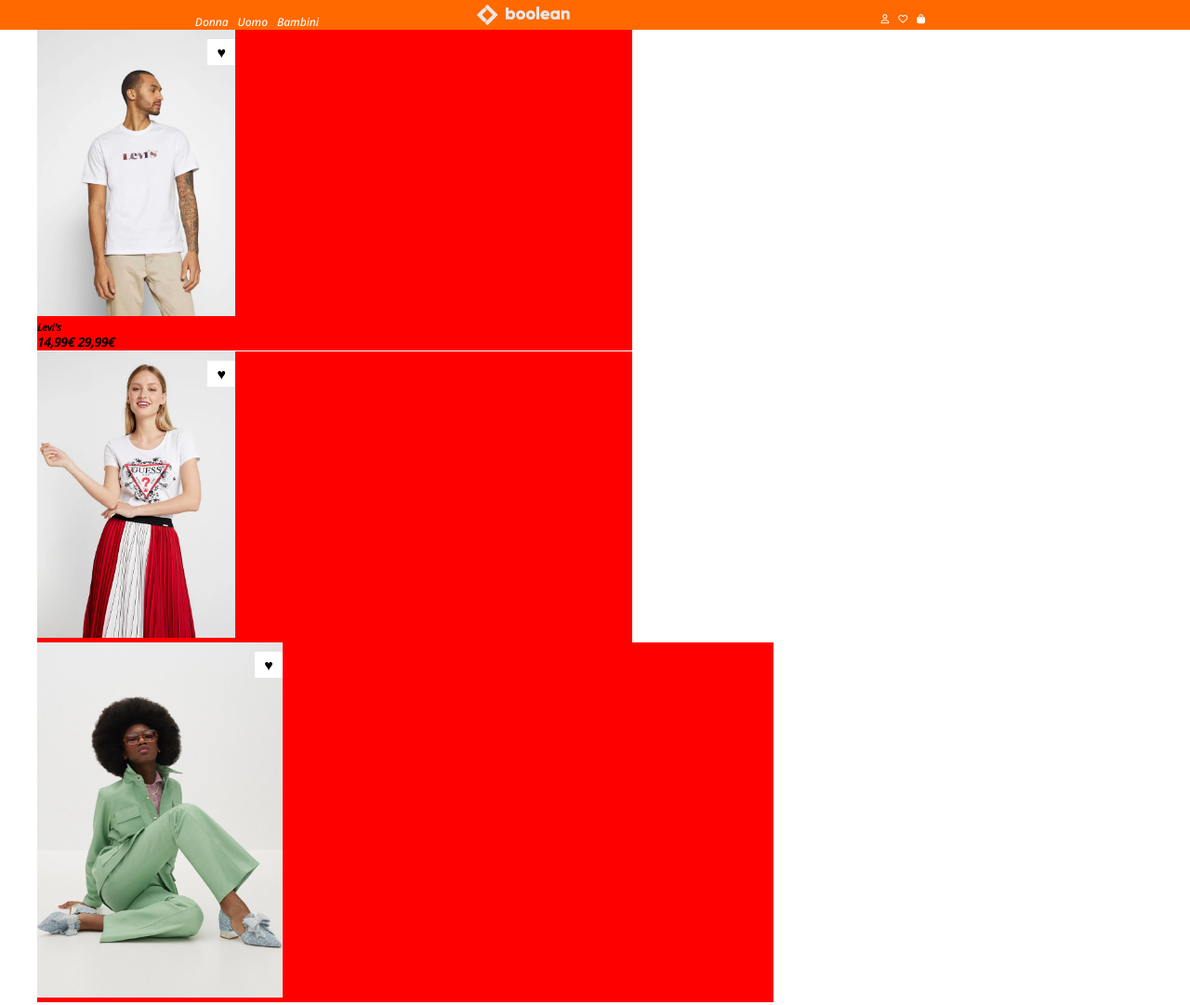
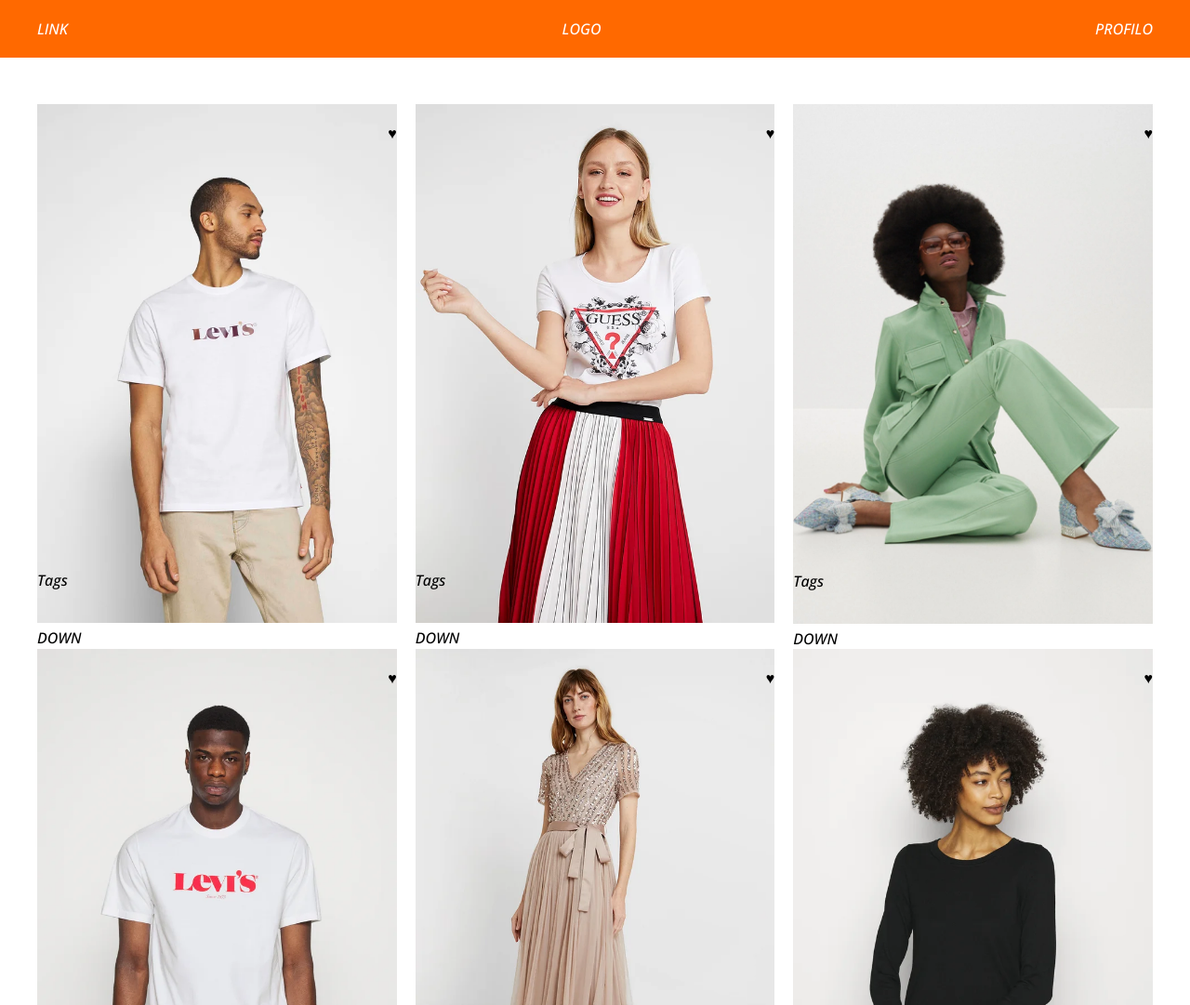
Before and after one commit to SimonaCaruso87/html-css-boolando, a plain HTML site: page index.html in a window 1280 px wide. Shown: the top 1081 px of the page at 93% size. Drawn offline with nearby package versions, Linux system fonts and the light colour scheme.

Commit message:
Modifiche Colonne completata

```diff
--- a/css/style.css
+++ b/css/style.css
@@ -24,138 +24,96 @@
      DEBUG
 */
 
+/* .debug .col-1-3{
+    background-color: lightcoral;
+    text-align: center;
+    padding: 0PX 10px;
+    border:2px dashed lightblue;
+} */
 
-/* header .debug{ */
-    /* border:2px dashed black; */
+
+/* .debug .product-card .card-up{ */
+    /* height: 300px; */
 /* } */
-/*  */
-/* header .nav-small .debug{ */
-    /* border:2px dashed black; */
-/*   */
-/* } */
-/*  */
-/* header .nav-big .debug{ */
-    /* border:2px dashed black; */
-/* } */
-
-.debug .my-row{
-    background-color: red;
-}
+/* /* */
 
 /*
     HEADER
 */
 
-.container-logo{
-     width: 100%;
-     padding-top: 5px;
-     background-color: #FF6900;
+header{
+    background-color: #FF6900;
+    color: white;
 }
-
-.nav-small{
-    color: white;
-    flex-grow: 1;
+ .menu{
     display: flex;
-    justify-content: flex-end;
-}
-
-.nav-cont li{
-    padding: 0 5px;
-    margin-top:10px;
-    font-size: 12px;
-
-}
-
-.nav-small > i {
-    font-size: 10px;
-    padding: 0 5px;
-    margin-top: 10px;
-}
-
-.nav-big{
-   flex-grow: 2;
-   text-align: center;
-   background-size: cover;
-}
-
-header div img{
-    width: 100px;
-}
-
-ul{
-    list-style-type: none;
-}
-
-.nav-cont{
-    display:flex;
-    justify-content:space-between;
-    width: 80%
-}
-
-.boolean-logo{
-    background-size: contain;
-}
-
-
-.nav-small:first-child{
-    text-align: left;
-}
+    justify-content: space-between;
+    padding: 20px 0;
+ }
 
 /*
      MAIN
 */
 
 .my-row{
-    display: flex;
-    flex-direction: row;
-    display: inline-block;
+    display:flex;
+    flex-wrap:wrap;
+    /* Quando ho aggiunto margin a col-1-3 l'immagine  */
+    /* è andata a capo , perchè lo spazio nel  */
+    /* contenitore non era più sufficente */
+    /* sono quindi stata costretta ad aggiungere un -20px */
+    /* alla width di col-1-3(che sarebbe il margin 10 a left  */
+    /* e margin 10 a right) */
+    /* per strecciare l'immagine do queste due prop. */
+    margin-left: -10px;
+    margin-right: -10px;
 }
 
 .col-1-3{
-    width: calc(100% / 3);
+    width: calc((100% / 3) - 20px);
+    margin: 0px 10px;
 }
-.outfit{
+
+main{
+    padding: 50px 0px;
+}
+
+/* STO RIDIMENSIONANDO L'IMG PERCHè E' TROPPO
+GRANDE , CON PROPRIETà WIDTH 100% E SBORDERà LO STESSO
+SOTTO PERCHè ABBIAMO DATO UN ALTEZZA FISSA A CARD-UP
+.debug .product-card .card-up{
+height: 300px;*/
+main .product-card .card-up img{
     width: 100%;
 }
 
-.outfit2{
-    width: 100%;
-}
-
-
-.product-container:not(.outfit){
+main .product-card .card-up{
     position: relative;
 }
 
-.outfit2{
-    display: none;
+main .product-card .card-up .wishlist{
+    position: absolute;
+    top: 20px;
+    right: 0px;
 }
 
-.product-container:hover .outfit2{
-    display:block;
+main .product-card .card-up .tags{
+    position: absolute;
+    bottom:40px;
+    left:0px;
 }
 
-.product-container:hover img:not(.outfit2){
-    display:none;
-}
+/*
+ FOOTER
+ */
 
-.hearth{
-    text-align: center;
-    background-color: white;
-    color:black;
-    padding: 3px;
-    position:absolute;
-    width: 30px;
-    right: 0;
-    top: 10px;
-}
+ footer{
+    background-color: black;
+    color: white;
+ }
 
-/* Quando vado in Hover sulla classe hearth
-figlia di production-container me lo fai vedere rosso */
-.product-container:hover .hearth{
-    color:red;
-}
-
-.name-product{
-
-}
+ footer .info{
+    display: flex;
+    justify-content: space-between;
+    padding: 20px 0px;
+ }
--- a/index.html
+++ b/index.html
@@ -15,25 +15,21 @@
         <link rel="stylesheet" href="css/style.css">
         <link rel="stylesheet" href="https://cdnjs.cloudflare.com/ajax/libs/font-awesome/6.4.0/css/all.min.css" integrity="sha512-iecdLmaskl7CVkqkXNQ/ZH/XLlvWZOJyj7Yy7tcenmpD1ypASozpmT/E0iPtmFIB46ZmdtAc9eNBvH0H/ZpiBw==" crossorigin="anonymous" referrerpolicy="no-referrer" />
     </head>
-<body>
+<body class="debug">
 
     <!-- Header -->
            <Header>
-                <div class="container-logo">
-                    <div class="container debug">
-                        <div class="nav-cont">
-                               <ul class="nav-small debug">
-                                   <li>Donna</li>
-                                   <li>Uomo</li>
-                                   <li>Bambini</li>
-                               </ul>
-                               <div class="nav-big debug"><img class="boolean-logo" src="img/boolean-logo.png"></div>
-                               <div class="nav-small debug">
-                                   <i class="fa-regular fa-user"></i>
-                                   <i class="fa-regular fa-heart"></i>
-                                   <i class="fa-solid fa-bag-shopping"></i>
+                <div class="container">
+                    <div class="menu">
+                        <nav>
+                            LINK
+                        </nav>
+                        <div>
+                            LOGO
                         </div>
-                        </div>
+                        <nav>
+                            PROFILO
+                        </nav>
                     </div>
                 </div>
            </Header>
@@ -41,71 +37,91 @@
 
 
     <!-- Main -->
-          <Main class="debug">
-
+        <Main>
             <div class="container">
-
                 <div class="my-row">
-
                     <div class="col-1-3">
-
-                            <div class="product-container">
-
-                                <img class="outfit" src="img/1.webp">
-                                <img class="outfit2" src="img/1b.webp">
-
-                                <div class="hearth">&hearts;</div>
-
+                    <!-- Contenitore principale -->
+                    <div class="product-card">
+                        <div class="card-up">
+                            <img src="img/1.webp" alt="Man">
+                            <div class="wishlist">&hearts;</div>
+                            <div class="tags">Tags</div>
                         </div>
-                            <div class="name-product">
-                                 <h6>Levi's</h6>
-                                 <h3></3>
-                                 <h5>14,99€ 29,99€</h5>
+                        <div class="card-down">DOWN</div>
                     </div>
                 </div>
+                <div class="col-1-3">
+                    <!-- Contenitore principale -->
+                    <div class="product-card">
+                        <div class="card-up">
+                            <img src="img/2.webp" alt="Man">
+                            <div class="wishlist">&hearts;</div>
+                            <div class="tags">Tags</div>
                         </div>
-
-                    <div class="my-row">
-
-                        <div class="col-1-3">
-                            <div class="product-container">
-
-                                <img class="outfit" src="img/2.webp">
-                                <img class="outfit2" src="img/2b.webp">
-                                <div class="hearth">&hearts;</div>
+                        <div class="card-down">DOWN</div>
                     </div>
                 </div>
+                <div class="col-1-3">
+                    <!-- Contenitore principale -->
+                    <div class="product-card">
+                        <div class="card-up">
+                            <img src="img/3.webp" alt="Man">
+                            <div class="wishlist">&hearts;</div>
+                            <div class="tags">Tags</div>
                         </div>
-
-                    <div class="my-row">
-
+                        <div class="card-down">DOWN</div>
+                    </div>
+                </div>
                 <div class="col-1-3">
-                            <div class="product-container">
-
-                                <img class="outfit" src="img/3.webp">
-                                <img class="outfit2" src="img/3b.webp">
-                                <div class="hearth">&hearts;</div>
-
+                    <!-- Contenitore principale -->
+                    <div class="product-card">
+                        <div class="card-up">
+                            <img src="img/4.webp" alt="Man">
+                            <div class="wishlist">&hearts;</div>
+                            <div class="tags">Tags</div>
+                        </div>
+                        <div class="card-down">DOWN</div>
+                    </div>
+                </div>
+                <div class="col-1-3">
+                    <!-- Contenitore principale -->
+                    <div class="product-card">
+                        <div class="card-up">
+                            <img src="img/5.webp" alt="Man">
+                            <div class="wishlist">&hearts;</div>
+                            <div class="tags">Tags</div>
+                        </div>
+                        <div class="card-down">DOWN</div>
+                    </div>
+                </div>
+                <div class="col-1-3">
+                    <!-- Contenitore principale -->
+                    <div class="product-card">
+                        <div class="card-up">
+                            <img src="img/6.webp" alt="Man">
+                            <div class="wishlist">&hearts;</div>
+                            <div class="tags">Tags</div>
+                        </div>
+                        <div class="card-down">DOWN</div>
                     </div>
                 </div>
                 </div>
             </div>
-          </Main>
-    <!--Fine Main -->
+        </main>
 
-    <!-- Footer -->
-        <Footer class="debug">
-
+        <Footer>
             <div class="container">
-                    <div class="my-row">
+                <div class="info">
+                    <div>
+                        ROBA SX
+                    </div>
+                    <div>
+                        ROBA DX
+                    </div>
                 </div>
             </div>
         </Footer>
-    <!--Fine Footer -->
-
-
-
-
 
 </body>
 </html>
```
Lines whose indentation alone changed are shown as unchanged.
